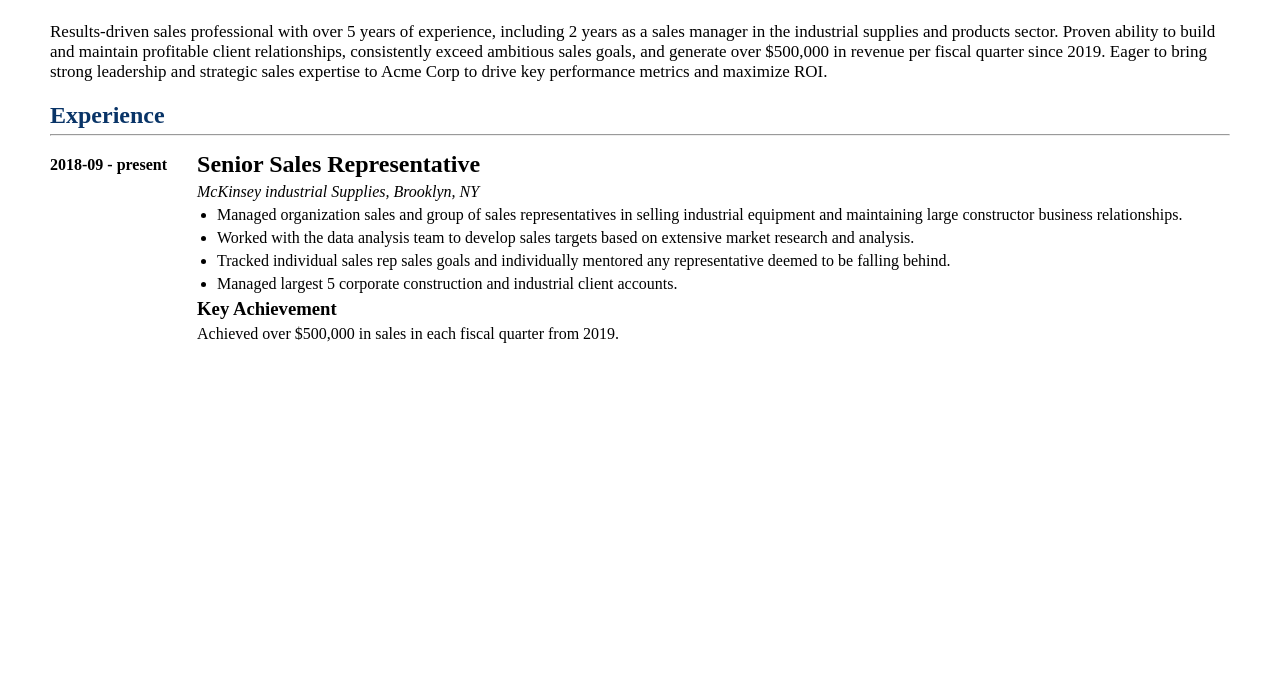
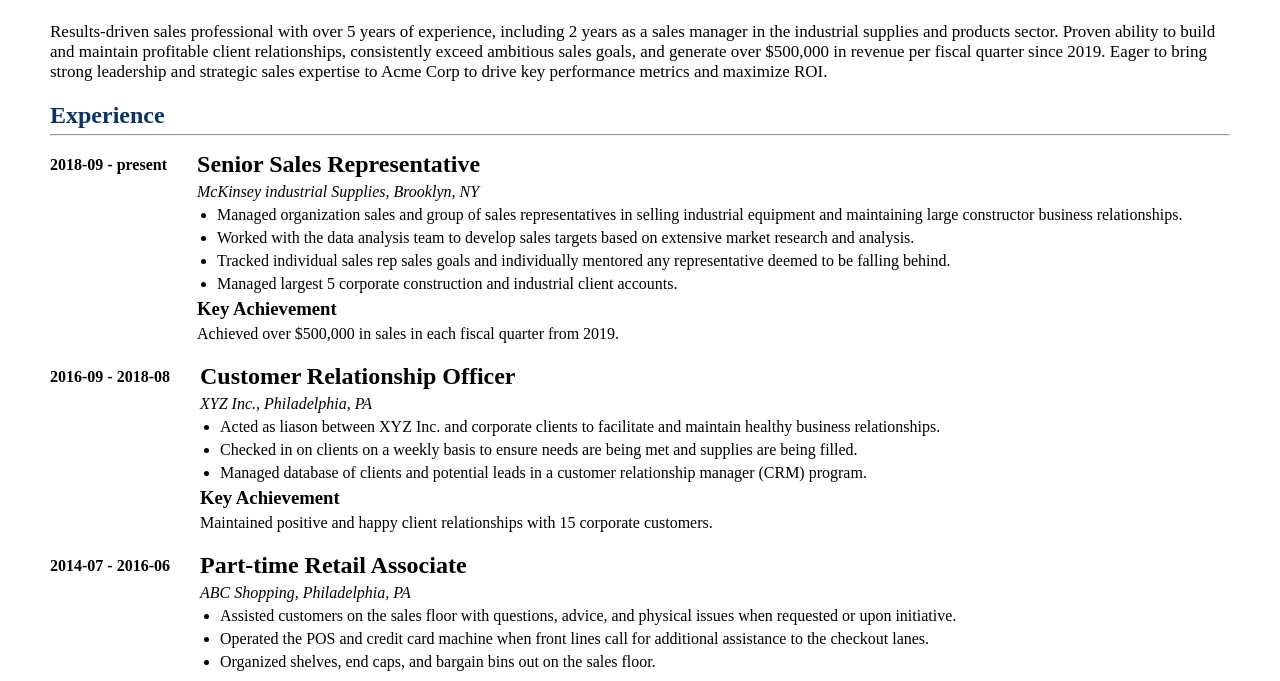
Before and after one commit to DenK355/resume, a plain HTML site: page index.html in a window 1280 px wide. Shown: the part 175-856 px from the top of the page. Before the commit the page ends 800 px from the top, so only its background shows below. Drawn offline with Linux system fonts and the light colour scheme.

Commit message:
Complete first section

```diff
--- a/index.html
+++ b/index.html
@@ -124,6 +124,78 @@
 
             </article>
 
+            <article>
+
+                <div class="titles">
+
+                <span>2016-09 - 2018-08</span>
+
+                    <div>
+
+                        <h2>Customer Relationship Officer</h2>
+
+                        <address>XYZ Inc., Philadelphia, PA</address>
+
+                        <ul>
+
+                            <li>
+                                Acted as liason between XYZ Inc. and corporate clients to facilitate and maintain healthy business relationships.
+                            </li>
+
+                            <li>
+                                Checked in on clients on a weekly basis to ensure needs are being met and supplies are being filled.
+                            </li>
+
+                            <li>
+                                Managed database of clients and potential leads in a customer relationship manager (CRM) program.
+                            </li>
+
+                        </ul>
+
+                        <h3>Key Achievement</h3>
+
+                        <p>
+                            Maintained positive and happy client relationships with 15 corporate customers.
+                        </p>
+
+                    </div>
+
+                </div>
+
+            </article>
+
+            <article>
+
+                <div class="titles">
+
+                <span>2014-07 - 2016-06</span>
+
+                    <div>
+
+                        <h2>Part-time Retail Associate</h2>
+
+                        <address>ABC Shopping, Philadelphia, PA</address>
+
+                        <ul>
+
+                            <li>
+                                Assisted customers on the sales floor with questions, advice, and physical issues when requested or upon initiative.
+                            </li>
+
+                            <li>
+                                Operated the POS and credit card machine when front lines call for additional assistance to the checkout lanes.
+                            </li>
+
+                            <li>
+                                Organized shelves, end caps, and bargain bins out on the sales floor.
+                            </li>
+
+                    </div>
+
+                </div>
+
+            </article>
+
         </section>
 
     </main>
```
